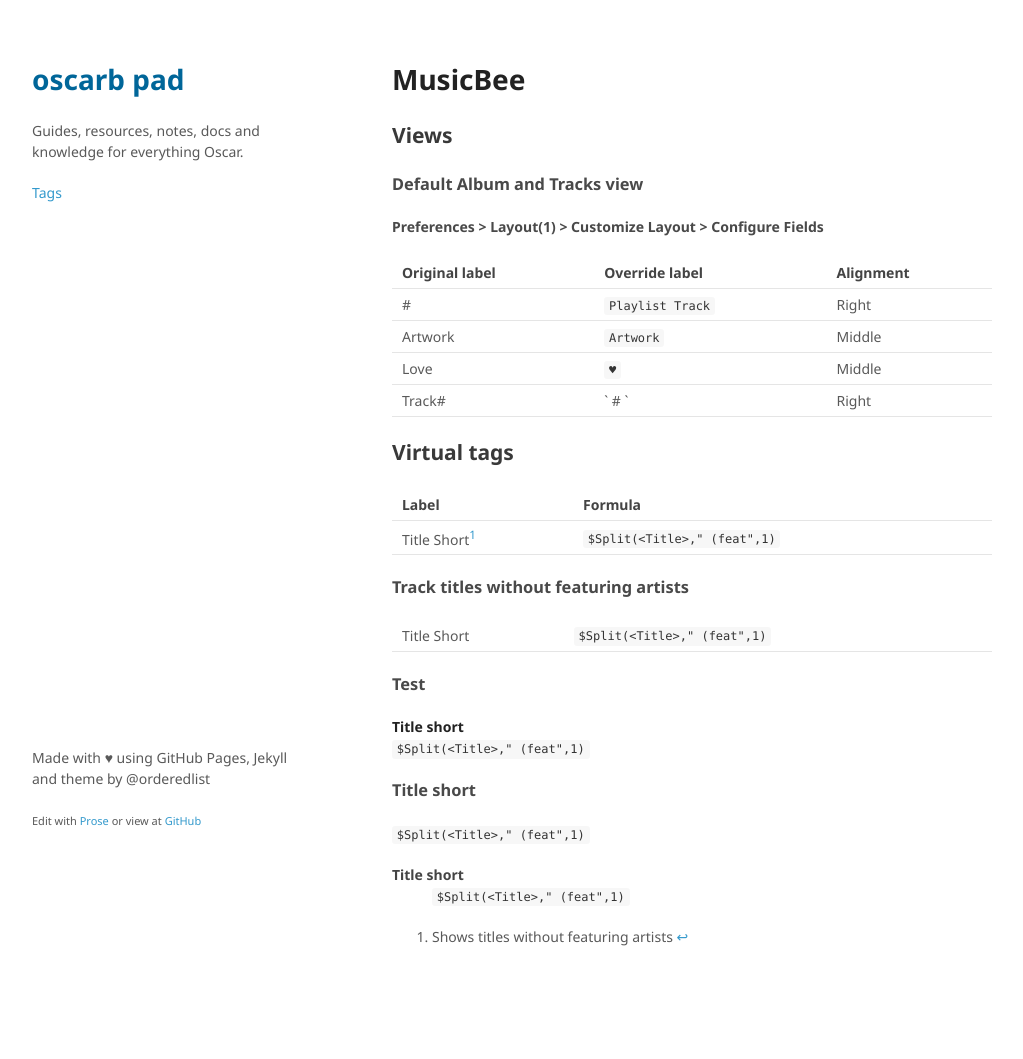
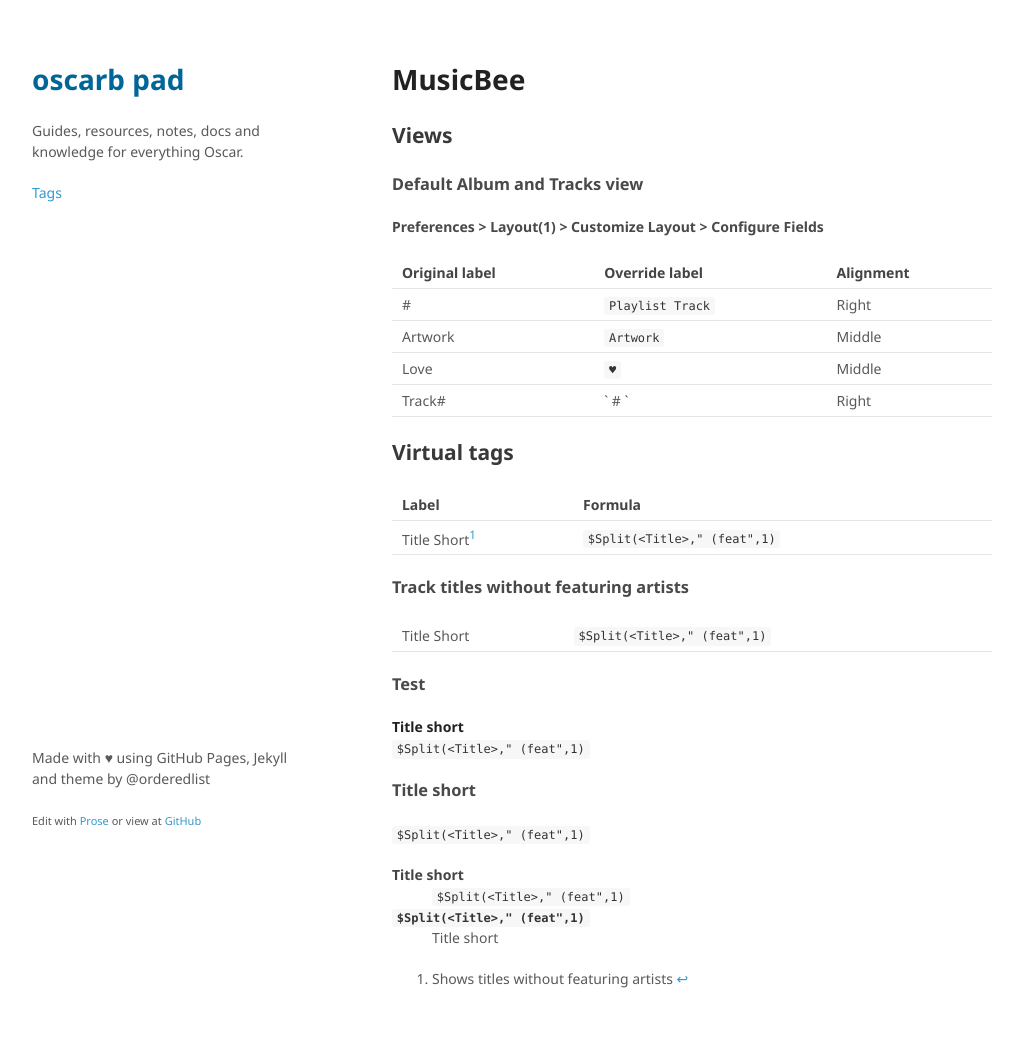
Before and after one commit to oscarb/pad, a Jekyll site: the page built from _docs/musicbee.md, in a window 1280 px wide. Shown: the whole page, without its empty margins (128-1151 px from the left). Built offline with Jekyll 4.4.1, drawn with Linux system fonts in a browser that asks for light colours; before the commit the page ends 1017 px from its top, so only the background shows below that.

Commit message:
Updated musicbee.md

```diff
--- a/_docs/musicbee.md
+++ b/_docs/musicbee.md
@@ -51,3 +51,8 @@ Title Short | `$Split(<Title>," (feat",1)`
 
 Title short
 : `$Split(<Title>," (feat",1)`
+
+
+
+ `$Split(<Title>," (feat",1)`
+ : Title short
```
